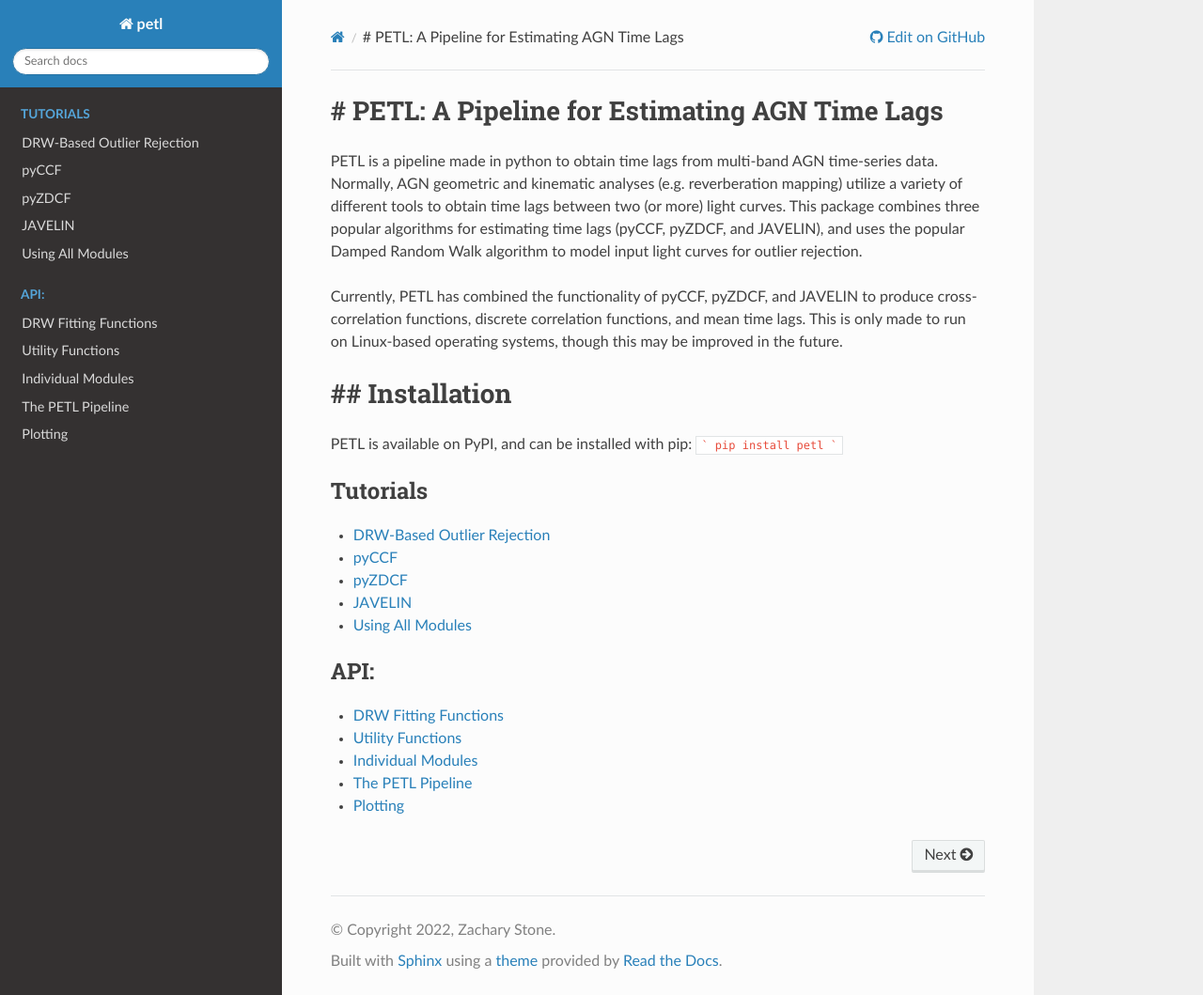
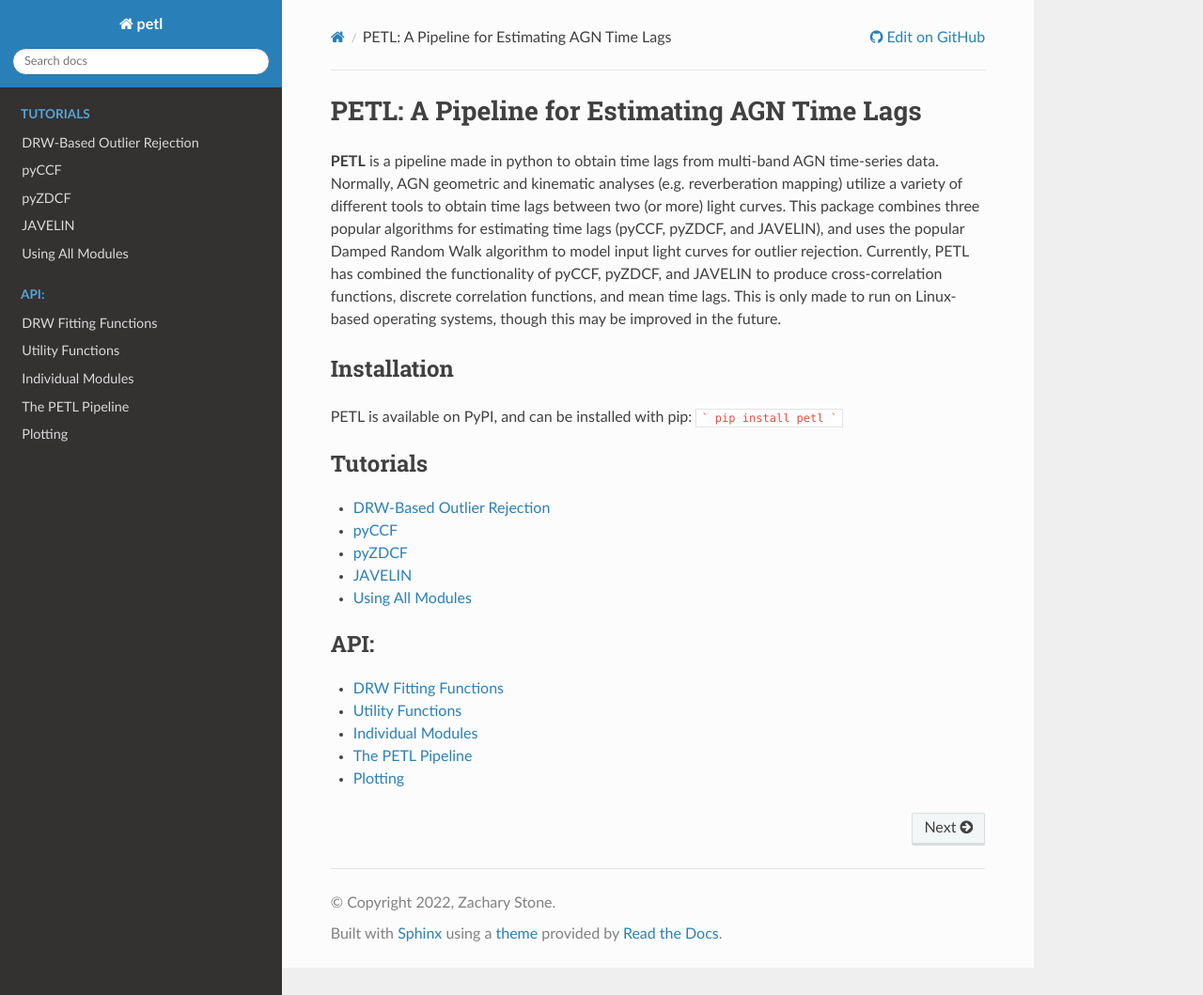
Before and after one commit to Zstone19/pypetal, a Sphinx documentation site: the page built from docs/index.rst, in a window 1280 px wide and 1059 px high. Shown: the whole window at 94% size. Built offline with Sphinx 7.4.7 and the Read the Docs theme 2.0.0, drawn with Linux system fonts in a browser that asks for light colours; some of the changed lines change nothing that is shown.

Commit message:
Updated RtD

````diff
--- a/docs/index.rst
+++ b/docs/index.rst
@@ -3,14 +3,13 @@
    You can adapt this file completely to your liking, but it should at least
    contain the root `toctree` directive.
 
-# PETL: A Pipeline for Estimating AGN Time Lags
+PETL: A Pipeline for Estimating AGN Time Lags
 ===============================================
-PETL is a pipeline made in python to obtain time lags from multi-band AGN time-series data. Normally, AGN geometric and kinematic analyses (e.g. reverberation mapping) utilize a variety of different tools to obtain time lags between two (or more) light curves. This package combines three popular algorithms for estimating time lags (pyCCF, pyZDCF, and JAVELIN), and uses the popular Damped Random Walk algorithm to model input light curves for outlier rejection.
-
+**PETL** is a pipeline made in python to obtain time lags from multi-band AGN time-series data. Normally, AGN geometric and kinematic analyses (e.g. reverberation mapping) utilize a variety of different tools to obtain time lags between two (or more) light curves. This package combines three popular algorithms for estimating time lags (pyCCF, pyZDCF, and JAVELIN), and uses the popular Damped Random Walk algorithm to model input light curves for outlier rejection.
 Currently, PETL has combined the functionality of pyCCF, pyZDCF, and JAVELIN to produce cross-correlation functions, discrete correlation functions, and mean time lags. This is only made to run on Linux-based operating systems, though this may be improved in the future.
 
-## Installation
-================
+Installation
+------------
 PETL is available on PyPI, and can be installed with pip:
 ```
 pip install petl
````
